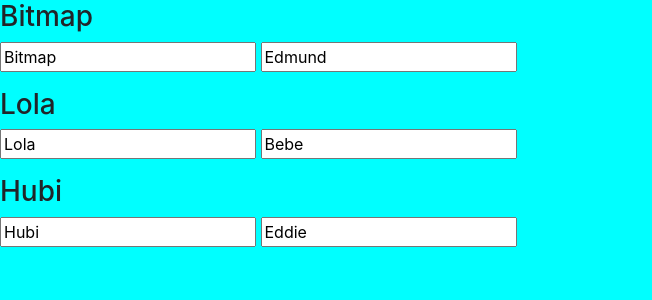
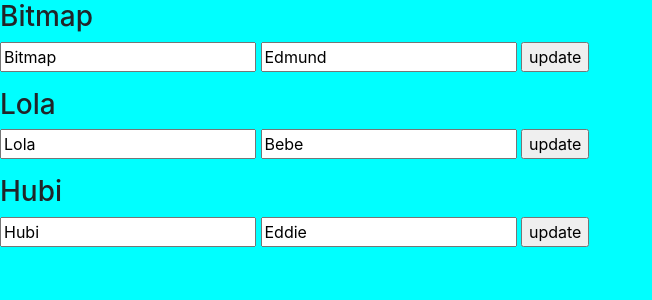
Before and after one commit to bitmap357/Flask, a Flask app: page /updatebooks in a window 1280 px wide. Shown: the part 56-356 px from the top of the page, without its empty margins (0-652 px from the left). Run offline with Flask 3, Linux system fonts and the light colour scheme; data comes from the database, SQL or seed files in the repository.

Commit message:
submit button

```diff
--- a/templates/updatebooks.html
+++ b/templates/updatebooks.html
@@ -7,6 +7,7 @@
 <form action="/update" method='POST'>
     <input type="text" value="{{book.name}}">
     <input type="text" value="{{book.author}}">
+    <input type="submit" value="update">
 </form>
 
 {% endfor %}
```
